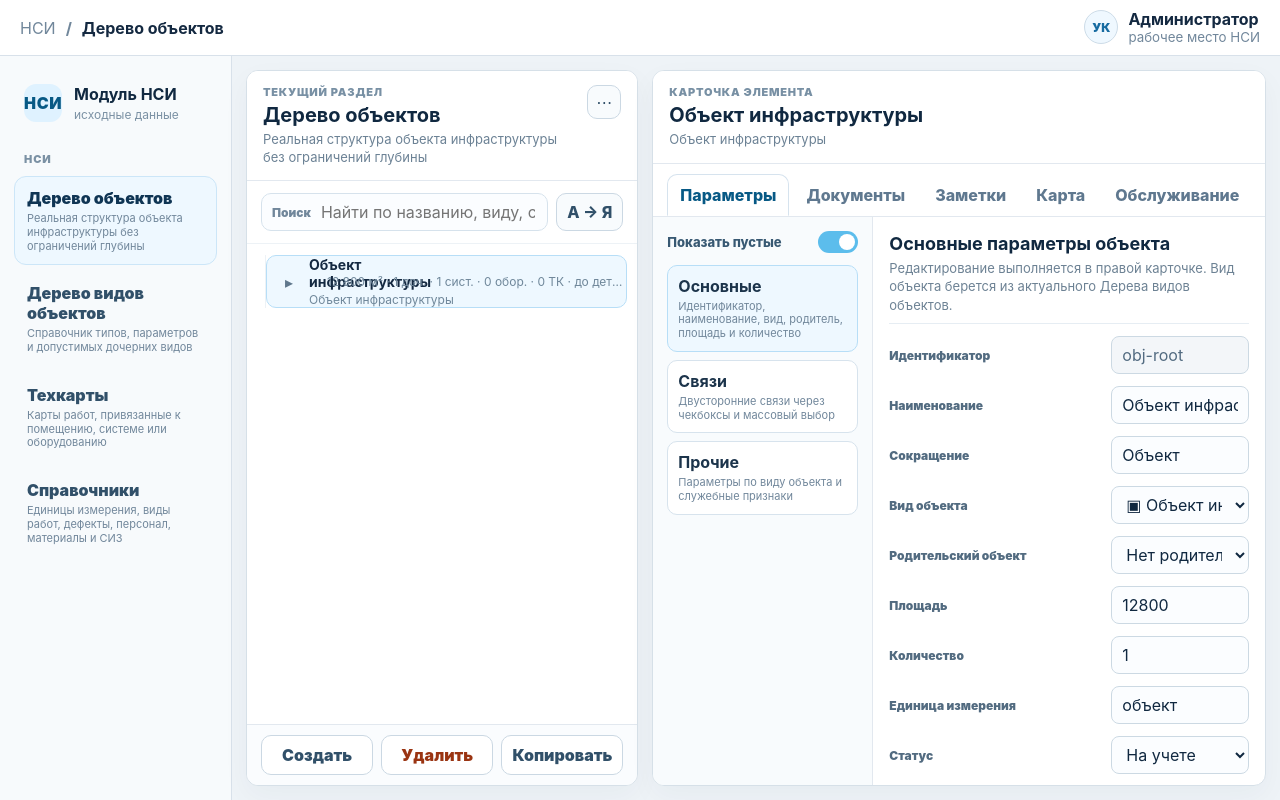
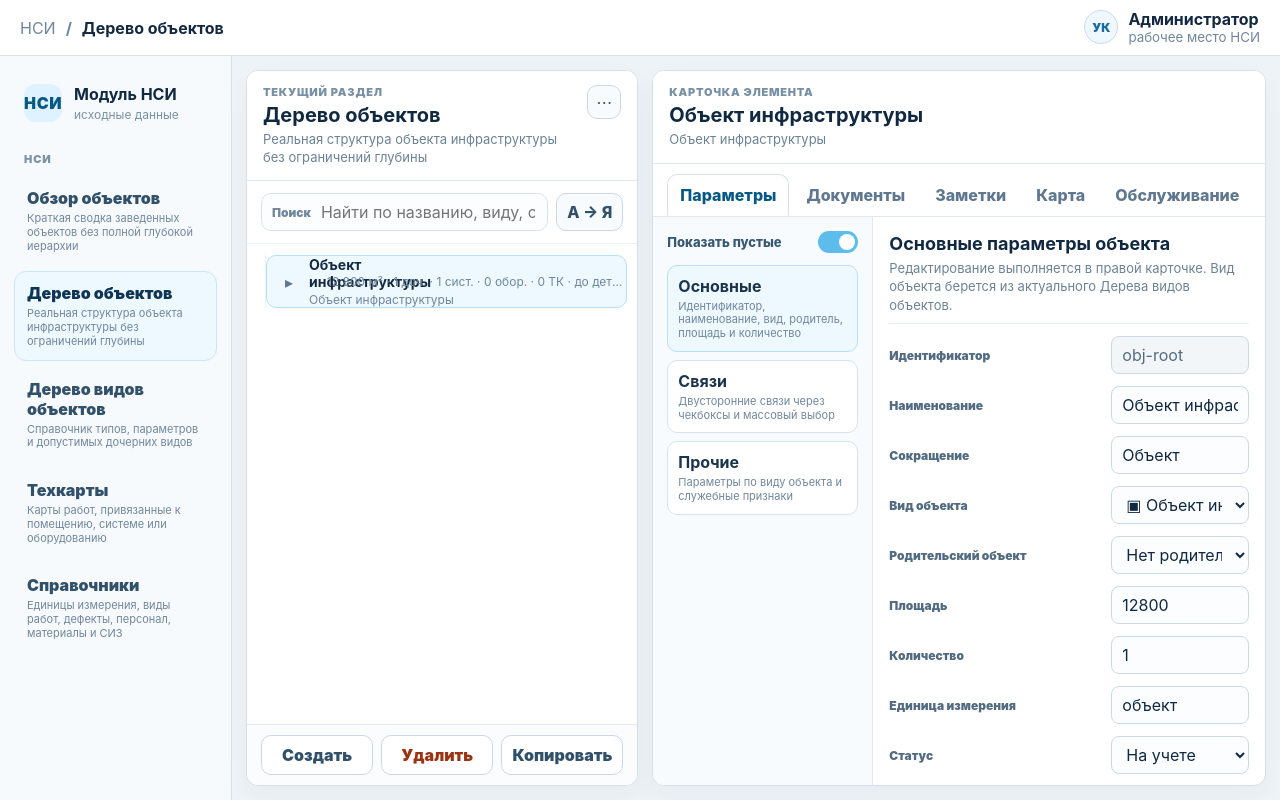
Before and after one commit to RozkvasA/nsi-test, a React (Vite) app: page / in a window 1280 px wide. Built offline with nearby package versions, Linux system fonts and the light colour scheme.

Commit message:
Add overview section to NSI menu

```diff
--- a/src/data/nsiDemoData.ts
+++ b/src/data/nsiDemoData.ts
@@ -10,6 +10,7 @@ import type {
 } from '../types/nsi';
 
 export const nsiSections: NsiSection[] = [
+  { id: 'overview', title: 'Обзор объектов', description: 'Краткая сводка заведенных объектов без полной глубокой иерархии' },
   { id: 'objects', title: 'Дерево объектов', description: 'Реальная структура объекта инфраструктуры без ограничений глубины' },
   { id: 'objectTypes', title: 'Дерево видов объектов', description: 'Справочник типов, параметров и допустимых дочерних видов' },
   { id: 'techCards', title: 'Техкарты', description: 'Карты работ, привязанные к помещению, системе или оборудованию' },
```
